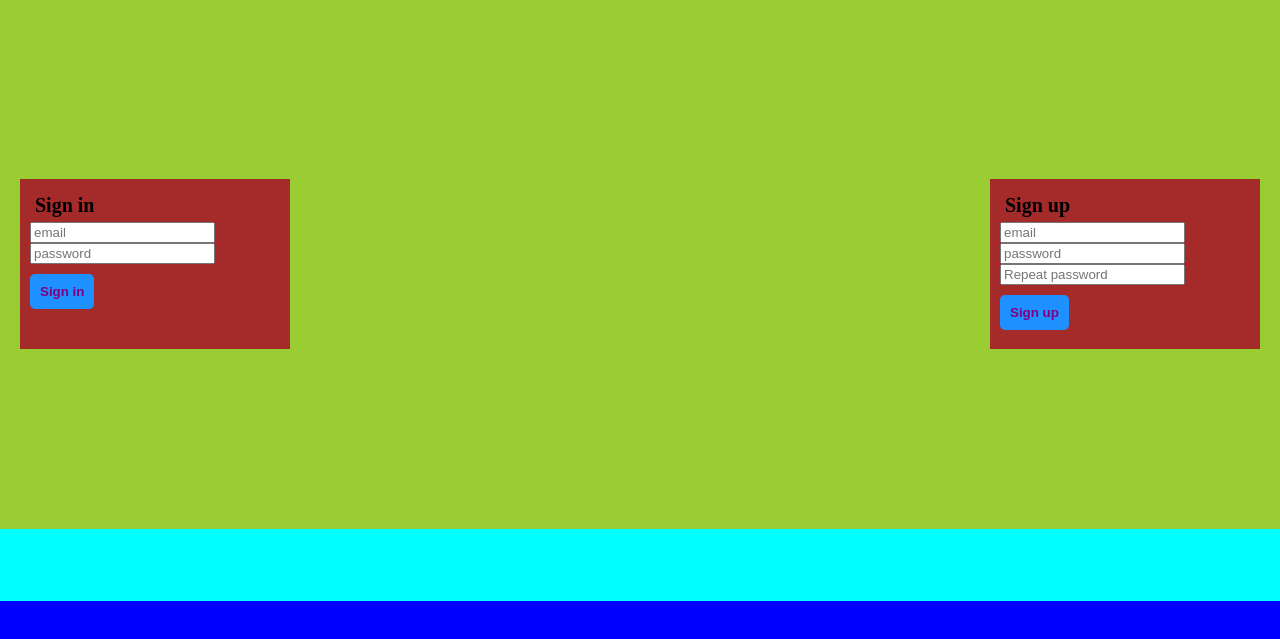
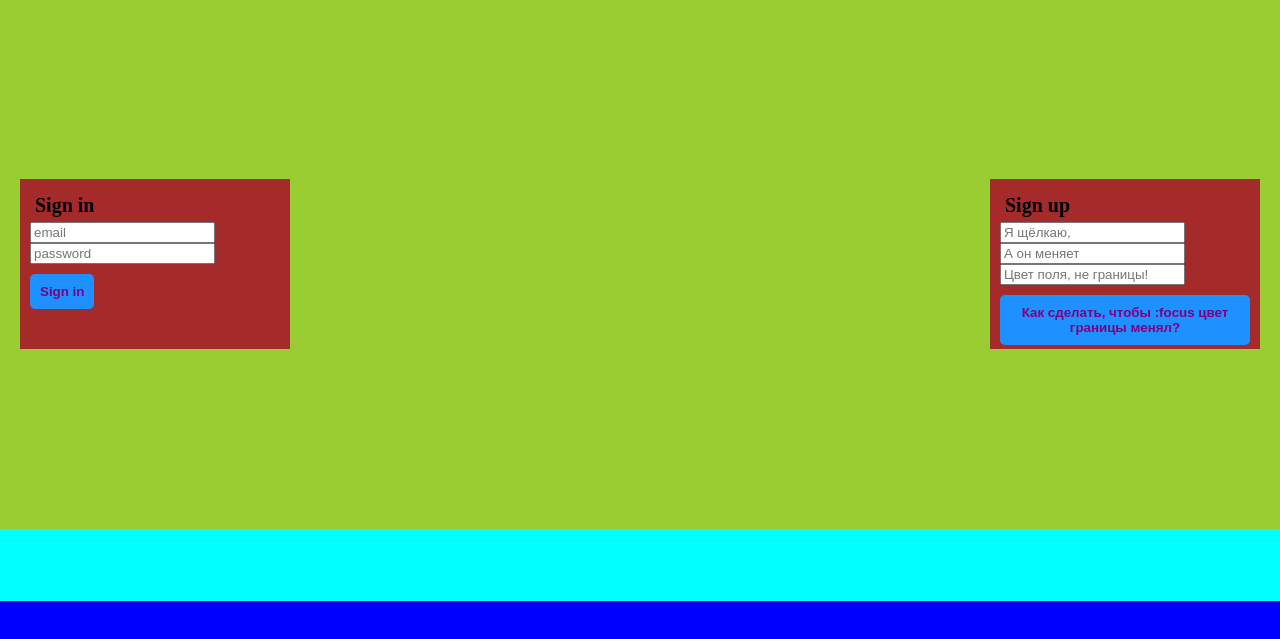
Before and after one commit to TlepshSmither/Homework, a plain HTML site: page Lesson/index.html in a window 1280 px wide. Shown: the part 75-714 px from the top of the page. Drawn offline with Linux system fonts and the light colour scheme.

Commit message:
add Lesson

```diff
--- a/Lesson/index.html
+++ b/Lesson/index.html
@@ -18,10 +18,10 @@
 </form>
 <form class="signin">
     <span class="form_title">Sign up</span>
-    <input class="input" type="email" placeholder="email">
-    <input class="input" type="password" placeholder="password">
-    <input class="input" type="Repeat password" placeholder="Repeat password">
-    <button class="btn" type="submit">Sign up</button>
+    <input class="input" type="email" placeholder="Я щёлкаю,">
+    <input class="input" type="password" placeholder="А он меняет">
+    <input class="input" type="Repeat password" placeholder="Цвет поля, не границы!">
+    <button class="btn" type="submit">Как сделать, чтобы :focus цвет границы менял?</button>
 </form>
 </div>
 <div class="footer"></div>
--- a/Lesson/style.css
+++ b/Lesson/style.css
@@ -70,3 +70,9 @@ div.header > span {
     font-weight: 600;
     margin: 10px 0;
 }
+.btn:hover {
+    background-color: darkred;
+}
+.input:focus {
+    background: orangered;
+}
```
